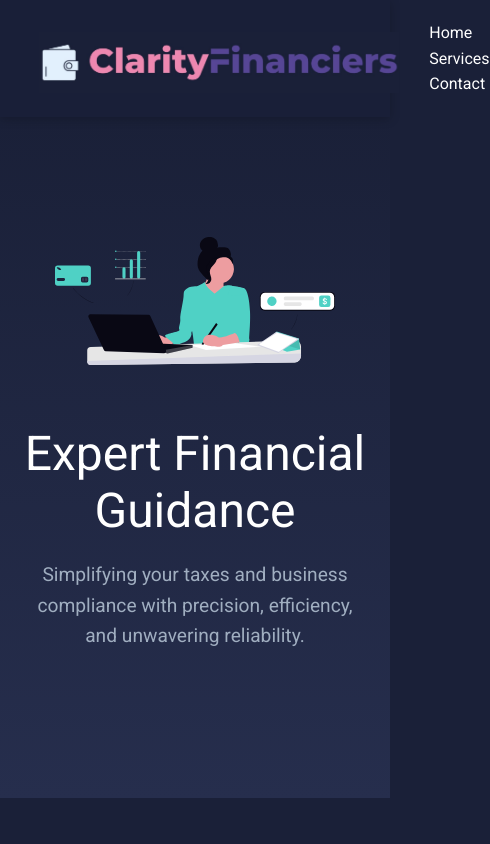
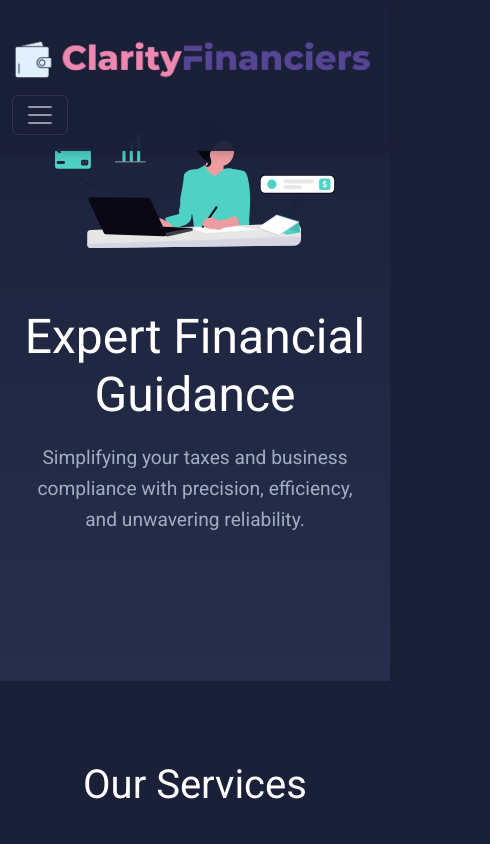
Before and after one commit to Paresh-Wadhwani/clarity-financiers, a plain HTML site: page index.html in a window 390 px wide. Shown: the top 844 px of the page, 490 px wide, since content can reach past the window. Drawn offline with nearby package versions, Linux system fonts and the light colour scheme.

Commit message:
:lipstick: Make Nav Bar Responsive
The Nav bar should look good on all screen sizes and the navigation items should collapse into and hamburger menu on smaller screens

```diff
--- a/index.html
+++ b/index.html
@@ -10,8 +10,8 @@
 			integrity="sha384-sRIl4kxILFvY47J16cr9ZwB07vP4J8+LH7qKQnuqkuIAvNWLzeN8tE5YBujZqJLB"
 			crossorigin="anonymous"
 		>
-		<link rel = "stylesheet"
-			href = "https://cdn.jsdelivr.net/npm/bootstrap-icons@1.13.1/font/bootstrap-icons.min.css"
+		<link rel="stylesheet"
+			href="https://cdn.jsdelivr.net/npm/bootstrap-icons@1.13.1/font/bootstrap-icons.min.css"
 		>
 		<!-- Material Font & Icons -->
 		<link href="https://fonts.googleapis.com/css2?family=Roboto:wght@300;400;700&display=swap" rel="stylesheet">
@@ -22,22 +22,44 @@
 
 	<body>
 
-		<!-- Navigation -->
-		<nav>
-			<div class="logo">
-				<img class="logo-img" src="./logo.webp" alt="Clarity Financiers Logo">
+		<nav class="navbar navbar-expand-lg navbar-dark py-3 fixed-top">
+
+			<div class="container">
+				<a href="#" class="logo navbar-brand">
+					<img class="logo-img" src="./logo.webp" alt="Clarity Financiers Logo">
+				</a>
+
+				<button
+					class="navbar-toggler"
+					type="button"
+					data-bs-toggle="collapse"
+					data-bs-target="#navmenu"
+				>
+					<span class="navbar-toggler-icon text-col-white"></span>
+				</button>
+
+				<div class="collapse navbar-collapse" id="navmenu">
+					<ul class="navbar-nav ms-auto">
+						<li class="nav-item">
+							<a href="#home" class="nav-link text-col-white">Home</a>
+						</li>
+						<li class="nav-item">
+							<a href="#services" class="nav-link text-col-white">Services</a>
+						</li>
+						<li class="nav-item">
+							<a href="#contact" class="nav-link text-col-white">Contact</a>
+						</li>
+					</ul>
+				</div>
+
 			</div>
-			<div class="nav-links">
-				<a href="#home">Home</a>
-				<a href="#services">Services</a>
-				<a href="#contact">Contact</a>
-			</div>
+
 		</nav>
 
 		<!-- Hero Section -->
 		<section id="home">
 
-			<div class = "d-flex flex-column flex-lg-row justify-content-evenly align-items-center">
+			<div class="d-flex flex-column flex-lg-row justify-content-evenly align-items-center">
 				<img class="hero-img" src="./hero.svg" alt="" srcset="">
 
 				<div id="hero-spacer"></div>
--- a/style.css
+++ b/style.css
@@ -235,3 +235,7 @@
     color: var(--text-secondary);
     border-top: 1px solid var(--border-color);
 }
+
+.text-col-white {
+    color: #fff !important;
+}
```
